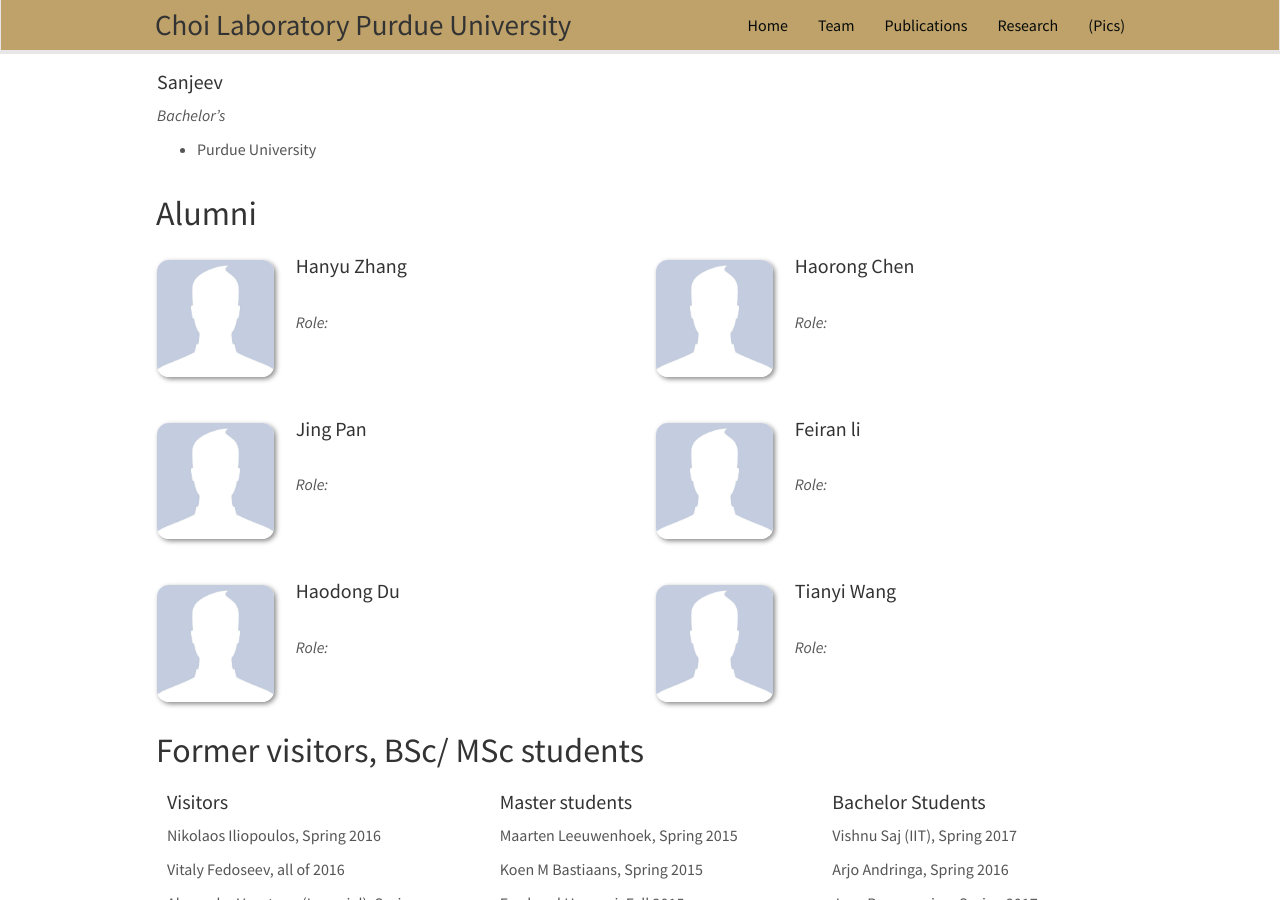
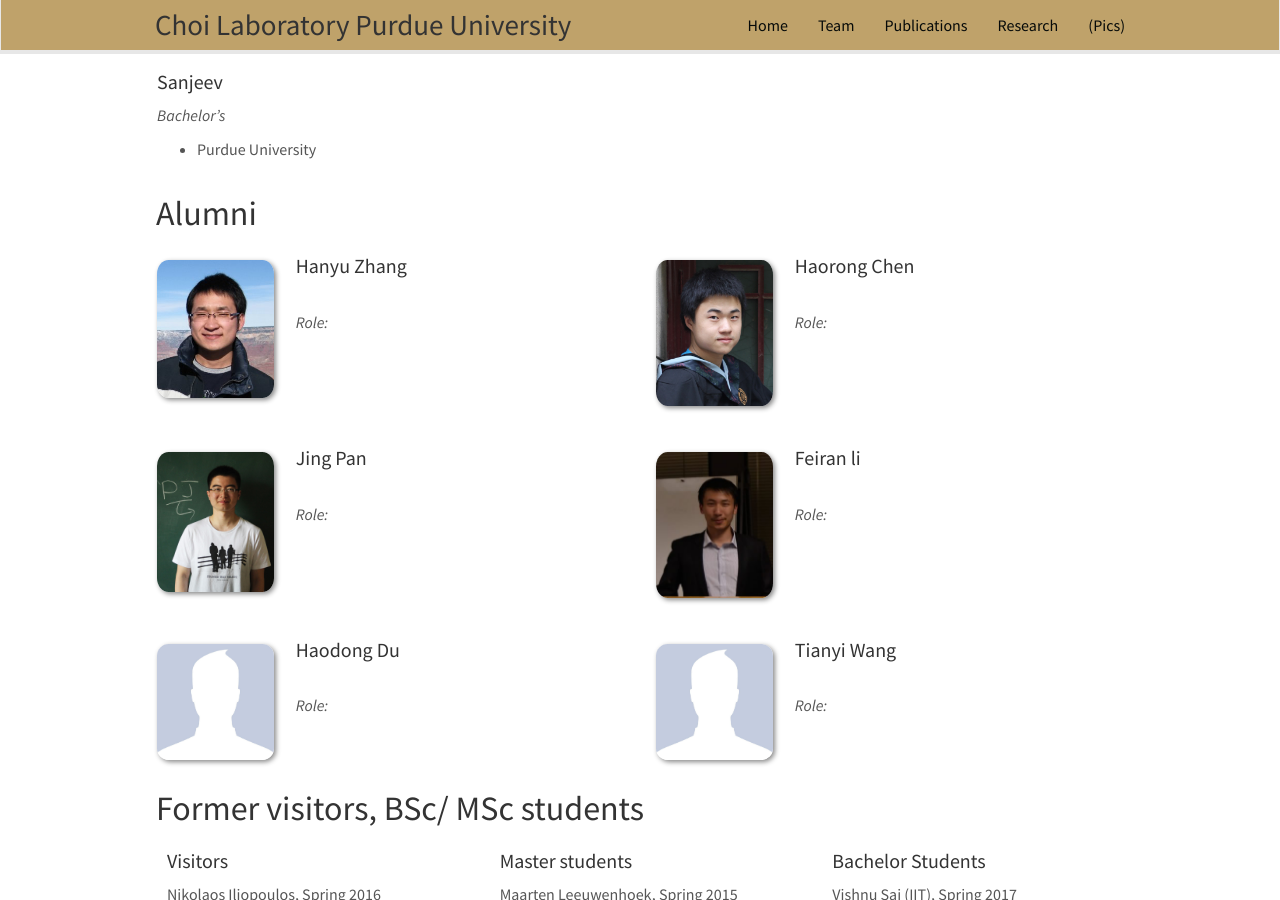
Before and after one commit to choidnalab/choidnalab.github.io, a Jekyll site: the page built from _pages/team.md, in a window 1280 px wide and 900 px high, scrolled down 1065 px. Built offline with Jekyll 4.4.1, drawn with Linux system fonts in a browser that asks for light colours; nearby versions of some CDN libraries.

Commit message:
Update alumni_members.yml

```diff
--- a/_data/alumni_members.yml
+++ b/_data/alumni_members.yml
@@ -1,5 +1,5 @@
 - name: Hanyu Zhang
-  photo: nopic.jpg
+  photo: HanyuZhang.jpg
   duration:
   info:
   email:
@@ -10,7 +10,7 @@
   education4:
 
 - name: Haorong Chen
-  photo: nopic.jpg
+  photo: HaorongChen.jpg
   info:
   duration:
   email:
@@ -20,7 +20,7 @@
   education3:
 
 - name: Jing Pan
-  photo: nopic.jpg
+  photo: JingPan.jpg
   info:
   duration:
   email:
@@ -31,7 +31,7 @@
   education4:
 
 - name: Feiran li
-  photo: nopic.jpg
+  photo: Feiran.jpg
   info:
   email:
   duration:
```
